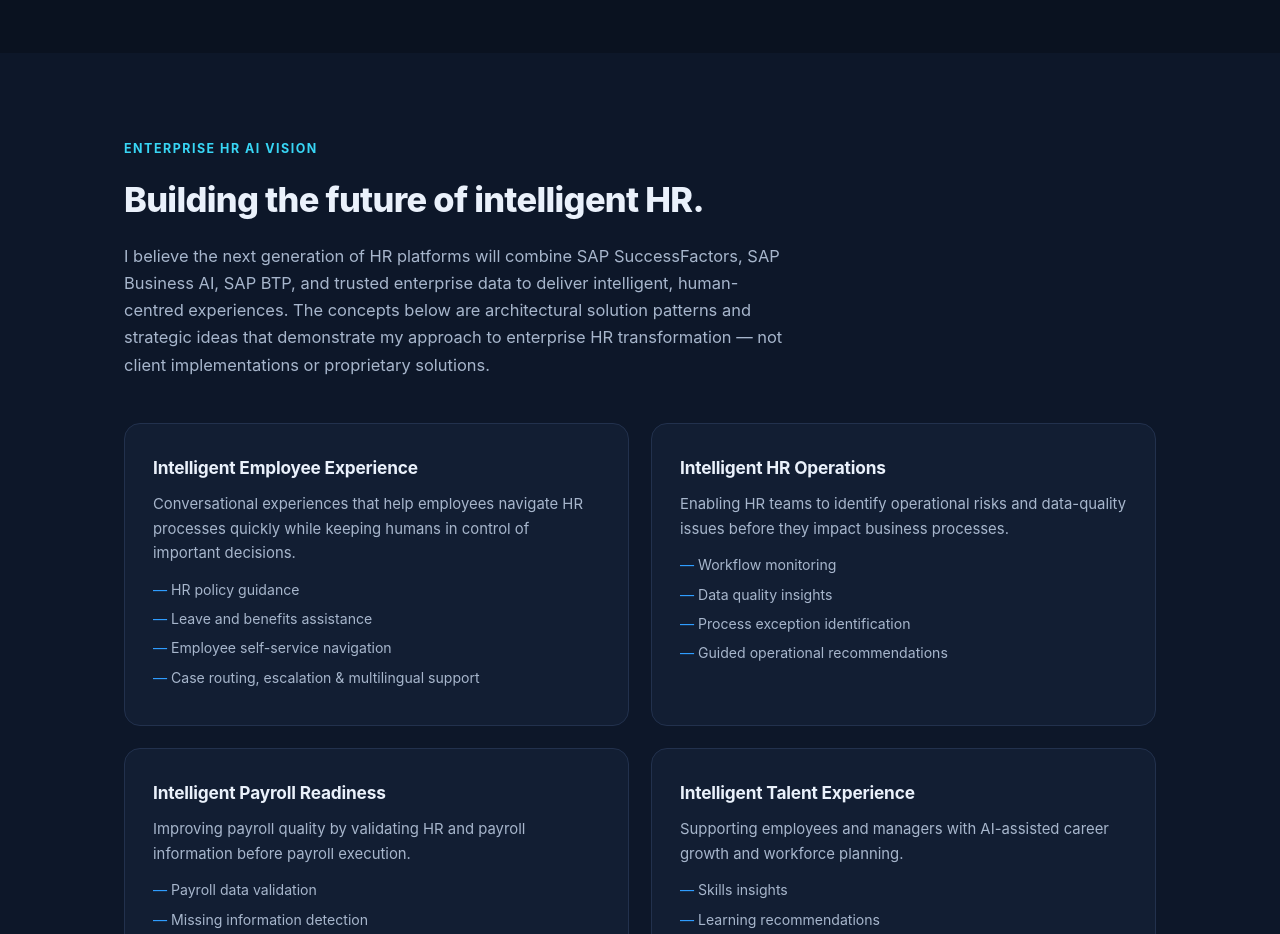
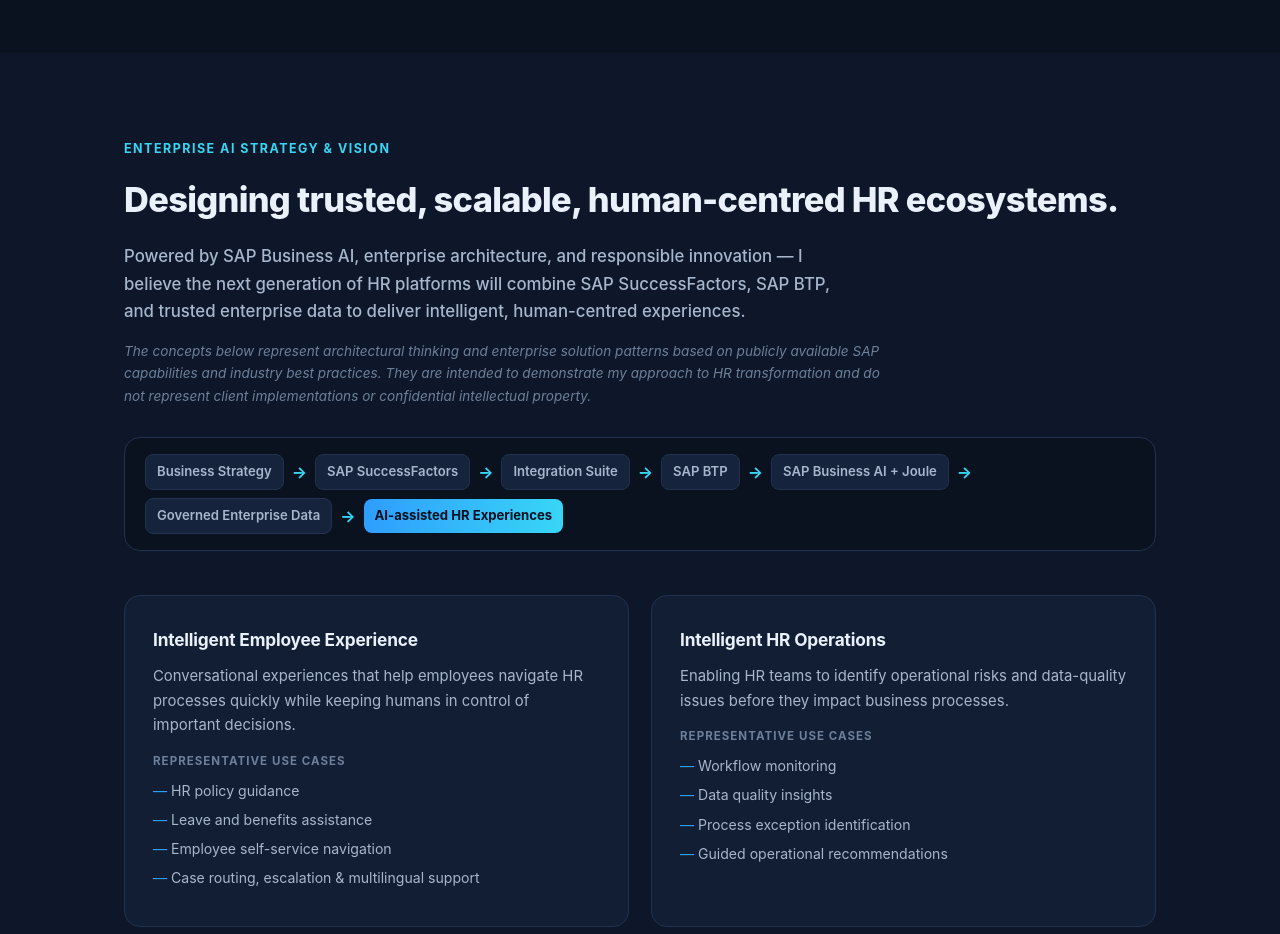
Before and after one commit to voxsandy-sys/voxsandy-sys.github.io, a plain HTML site: page index.html in a window 1280 px wide. Shown: the part 4500-5434 px from the top of the page. Drawn offline with Linux system fonts and the light colour scheme.

Commit message:
Refine vision section: rename, stronger headline, disclaimer, use-case labels, strategy flow

```diff
--- a/index.html
+++ b/index.html
@@ -241,6 +241,17 @@
 
   .fs-intro{font-size:.92rem;color:var(--ink-soft);margin:8px 0 12px}
   .disclaimer{margin-top:26px;font-size:.85rem;color:var(--ink-faint);font-style:italic;max-width:780px}
+
+  .vision-lead{color:var(--ink-soft);max-width:720px;font-size:1.05rem;font-weight:500}
+  .flow-bar{
+    margin-top:30px;display:flex;align-items:center;flex-wrap:wrap;gap:8px;
+    background:var(--bg);border:1px solid var(--line);border-radius:var(--radius);padding:16px 20px;
+  }
+  .flow-item{font-size:.82rem;font-weight:600;color:var(--ink-soft);background:var(--panel-2);border:1px solid var(--line);border-radius:8px;padding:6px 11px;white-space:nowrap}
+  .flow-item.hl{color:#04101f;background:var(--grad);border:none;font-weight:700}
+  .flow-arrow{color:var(--cyan);font-weight:700}
+  .cap-label{font-size:.72rem;font-weight:700;letter-spacing:.09em;text-transform:uppercase;color:var(--ink-faint);margin-top:14px}
+  .card .cap-label + ul{margin-top:8px}
 
   /* ---------- Thought leadership ---------- */
   .tl-row{display:grid;grid-template-columns:220px 1fr;gap:36px;margin-top:40px;align-items:start}
@@ -560,13 +571,24 @@
 
 <section class="alt" id="vision">
   <div class="wrap">
-    <div class="kicker">Enterprise HR AI Vision</div>
-    <h2>Building the future of intelligent HR.</h2>
-    <p class="lede">I believe the next generation of HR platforms will combine SAP SuccessFactors, SAP Business AI, SAP BTP, and trusted enterprise data to deliver intelligent, human-centred experiences. The concepts below are architectural solution patterns and strategic ideas that demonstrate my approach to enterprise HR transformation — not client implementations or proprietary solutions.</p>
+    <div class="kicker">Enterprise AI Strategy &amp; Vision</div>
+    <h2>Designing trusted, scalable, human-centred HR ecosystems.</h2>
+    <p class="vision-lead">Powered by SAP Business AI, enterprise architecture, and responsible innovation — I believe the next generation of HR platforms will combine SAP SuccessFactors, SAP BTP, and trusted enterprise data to deliver intelligent, human-centred experiences.</p>
+    <p class="disclaimer" style="margin-top:14px">The concepts below represent architectural thinking and enterprise solution patterns based on publicly available SAP capabilities and industry best practices. They are intended to demonstrate my approach to HR transformation and do not represent client implementations or confidential intellectual property.</p>
+    <div class="flow-bar reveal">
+      <span class="flow-item">Business Strategy</span><span class="flow-arrow">→</span>
+      <span class="flow-item">SAP SuccessFactors</span><span class="flow-arrow">→</span>
+      <span class="flow-item">Integration Suite</span><span class="flow-arrow">→</span>
+      <span class="flow-item">SAP BTP</span><span class="flow-arrow">→</span>
+      <span class="flow-item">SAP Business AI + Joule</span><span class="flow-arrow">→</span>
+      <span class="flow-item">Governed Enterprise Data</span><span class="flow-arrow">→</span>
+      <span class="flow-item hl">AI-assisted HR Experiences</span>
+    </div>
     <div class="cards">
       <div class="card reveal">
         <h3>Intelligent Employee Experience</h3>
         <p>Conversational experiences that help employees navigate HR processes quickly while keeping humans in control of important decisions.</p>
+        <div class="cap-label">Representative use cases</div>
         <ul>
           <li>HR policy guidance</li>
           <li>Leave and benefits assistance</li>
@@ -577,6 +599,7 @@
       <div class="card reveal">
         <h3>Intelligent HR Operations</h3>
         <p>Enabling HR teams to identify operational risks and data-quality issues before they impact business processes.</p>
+        <div class="cap-label">Representative use cases</div>
         <ul>
           <li>Workflow monitoring</li>
           <li>Data quality insights</li>
@@ -587,6 +610,7 @@
       <div class="card reveal">
         <h3>Intelligent Payroll Readiness</h3>
         <p>Improving payroll quality by validating HR and payroll information before payroll execution.</p>
+        <div class="cap-label">Representative use cases</div>
         <ul>
           <li>Payroll data validation</li>
           <li>Missing information detection</li>
@@ -597,6 +621,7 @@
       <div class="card reveal">
         <h3>Intelligent Talent Experience</h3>
         <p>Supporting employees and managers with AI-assisted career growth and workforce planning.</p>
+        <div class="cap-label">Representative use cases</div>
         <ul>
           <li>Skills insights</li>
           <li>Learning recommendations</li>
@@ -607,6 +632,7 @@
       <div class="card reveal">
         <h3>Intelligent Workforce Insights</h3>
         <p>Transforming workforce data into meaningful business insights that support better decision-making.</p>
+        <div class="cap-label">Representative use cases</div>
         <ul>
           <li>Workforce trends &amp; organisation insights</li>
           <li>Attrition indicators</li>
@@ -617,6 +643,7 @@
       <div class="card reveal">
         <h3>Enterprise Architecture Principles</h3>
         <p>Every solution pattern above is designed around the same foundations:</p>
+        <div class="cap-label">Design foundations</div>
         <ul>
           <li>Business value before technology</li>
           <li>Human oversight for critical HR decisions</li>
```
